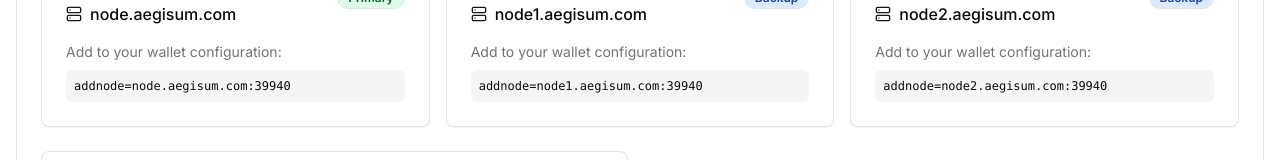
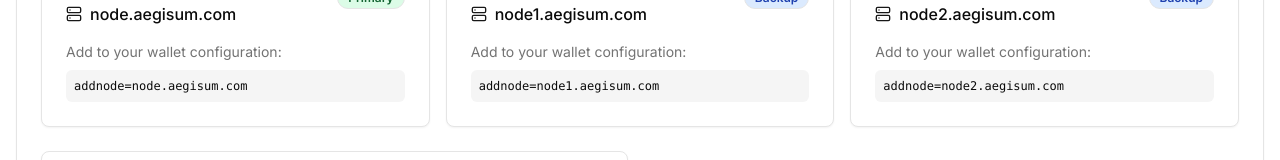
Before and after one commit to clyntor/explorer.aegisum.com, a Next.js app: page /network in a window 1280 px wide. Shown: the part 327-487 px from the top of the page. Built offline with nearby package versions, Linux system fonts and the light colour scheme; no server answers; the database is empty.

Commit message:
Update page.tsx

```diff
--- a/app/network/page.tsx
+++ b/app/network/page.tsx
@@ -63,7 +63,7 @@ export default async function NetworkPage() {
                 <div className="mt-4">
                   <p className="text-sm text-muted-foreground mb-2">Add to your wallet configuration:</p>
                   <div className="bg-muted p-2 rounded-md font-mono text-xs overflow-x-auto">
-                    addnode=node.aegisum.com:39940
+                    addnode=node.aegisum.com
                   </div>
                 </div>
               </CardContent>
@@ -87,7 +87,7 @@ export default async function NetworkPage() {
                 <div className="mt-4">
                   <p className="text-sm text-muted-foreground mb-2">Add to your wallet configuration:</p>
                   <div className="bg-muted p-2 rounded-md font-mono text-xs overflow-x-auto">
-                    addnode=node1.aegisum.com:39940
+                    addnode=node1.aegisum.com
                   </div>
                 </div>
               </CardContent>
@@ -111,7 +111,7 @@ export default async function NetworkPage() {
                 <div className="mt-4">
                   <p className="text-sm text-muted-foreground mb-2">Add to your wallet configuration:</p>
                   <div className="bg-muted p-2 rounded-md font-mono text-xs overflow-x-auto">
-                    addnode=node2.aegisum.com:39940
+                    addnode=node2.aegisum.com
                   </div>
                 </div>
               </CardContent>
```
